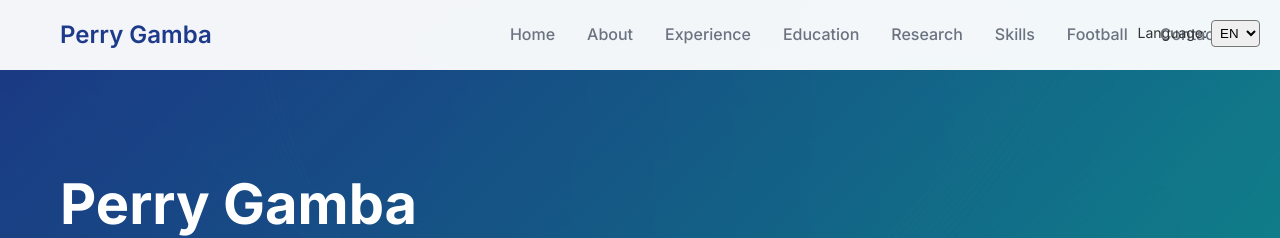
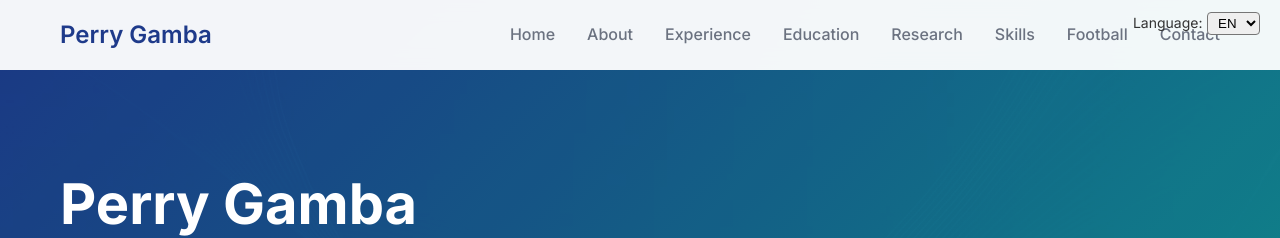
Before and after one commit to perrygamba/Perry.gamba, a plain HTML site: page index.html in a window 1280 px wide. Shown: the top 238 px of the page. Drawn offline with Linux system fonts and the light colour scheme.

Commit message:
Update styles.css

```diff
--- a/styles.css
+++ b/styles.css
@@ -1202,13 +1202,12 @@ section {
 }
 
 .language-switcher {
-    position: absolute;
-    top: 20px;
-    right: 20px;
-    font-size: 14px;
-    color: #333;
+  position: absolute;
+  top: 10px;
+  right: 20px;
+  z-index: 1000;
 }
 .language-switcher select {
-    padding: 4px;
-    border-radius: 4px;
+  padding: 2px 6px;
+  border-radius: 4px;
 }
```
